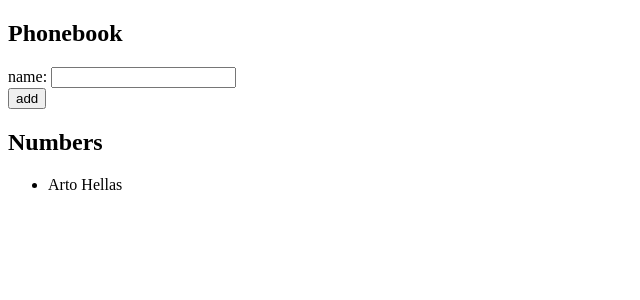
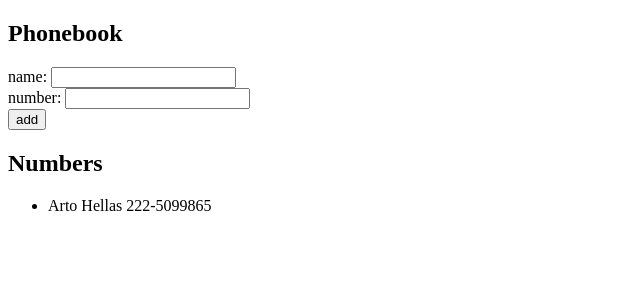
Before and after one commit to emcerwonka/fso-coursework, a React (Create React App) app in the folder part2/phonebook/: page / in a window 1280 px wide. Shown: the top 300 px of the page, without its empty margins (0-640 px from the left). Built offline with nearby package versions, Linux system fonts and the light colour scheme.

Commit message:
Completed exercise 2.8

```diff
--- a/part2/phonebook/src/App.js
+++ b/part2/phonebook/src/App.js
@@ -2,33 +2,50 @@
 
 const App = () => {
   const [persons, setPersons] = useState([
-    { name: 'Arto Hellas' }
+    {
+      name: 'Arto Hellas',
+      number: '222-5099865'
+    }
   ])
   const [newName, setNewName] = useState('')
+  const [newNumber, setNewNumber] = useState('')
 
   const handleNameChange = (event) => {
     setNewName(event.target.value)
   }
 
-  const addName = (event) => {
+  const handleNumberChange = (event) => {
+    setNewNumber(event.target.value)
+  }
+
+  const addPerson = (event) => {
     if (persons.find(person => person.name === newName)) {
       alert(`${newName} is already added to phonebook.`)
     } else {
       event.preventDefault()
       const person = {
-        name: newName
+        name: newName,
+        number: newNumber
       }
       setPersons(persons.concat(person))
-      setNewName('')
+      resetForms()
     }
+  }
+
+  const resetForms = () => {
+    setNewName('')
+    setNewNumber('')
   }
 
   return (
     <div>
       <h2>Phonebook</h2>
-      <form onSubmit={addName}>
+      <form onSubmit={addPerson}>
         <div>
           name: <input value={newName} onChange={handleNameChange} />
+        </div>
+        <div>
+          number: <input value={newNumber} onChange={handleNumberChange} />
         </div>
         <div>
           <button type="submit">add</button>
@@ -37,7 +54,7 @@
       <h2>Numbers</h2>
       <ul>
         {persons.map(person =>
-          <li key={person.name}>{person.name}</li>
+          <li key={person.name}>{person.name} {person.number}</li>
         )}
       </ul>
     </div>
```
